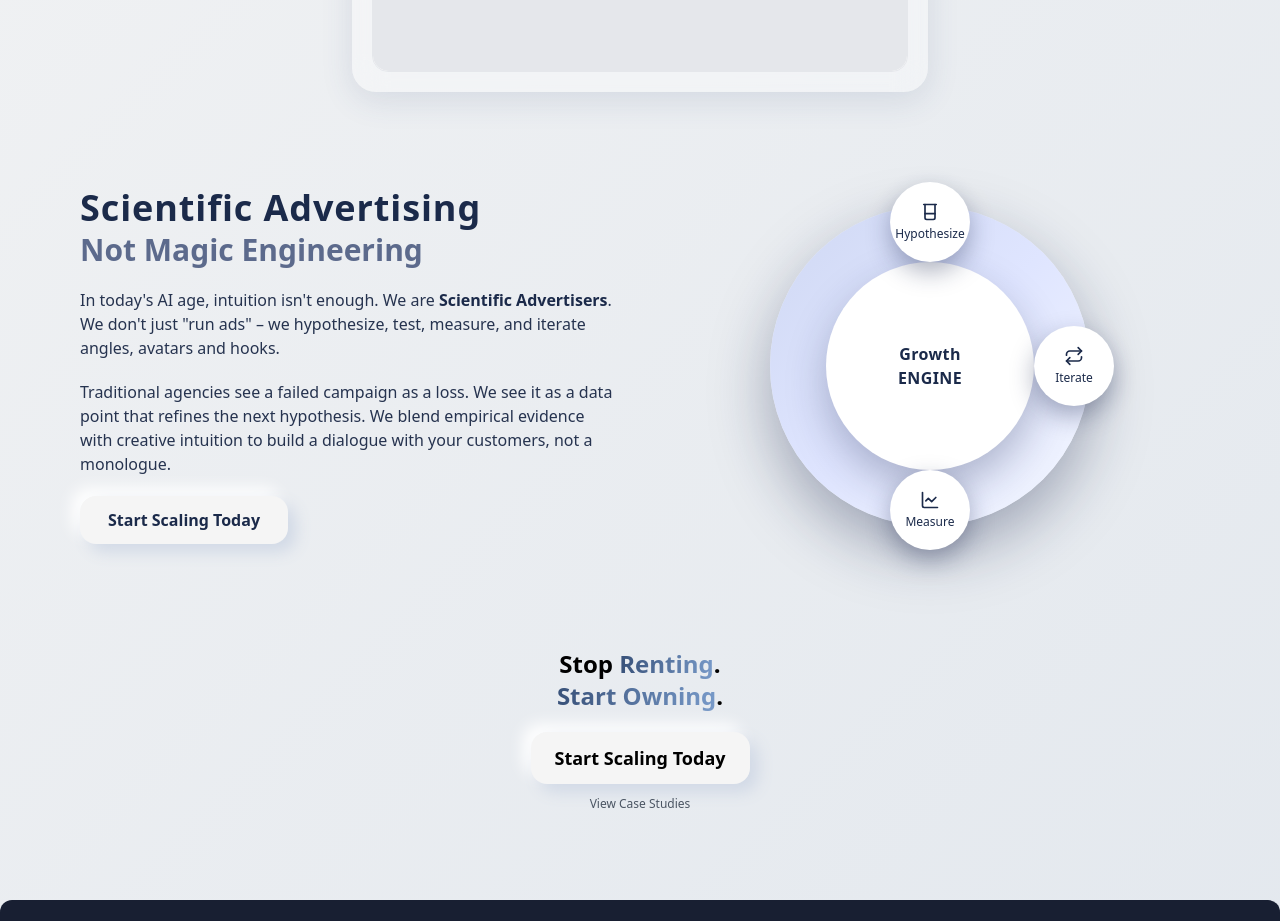
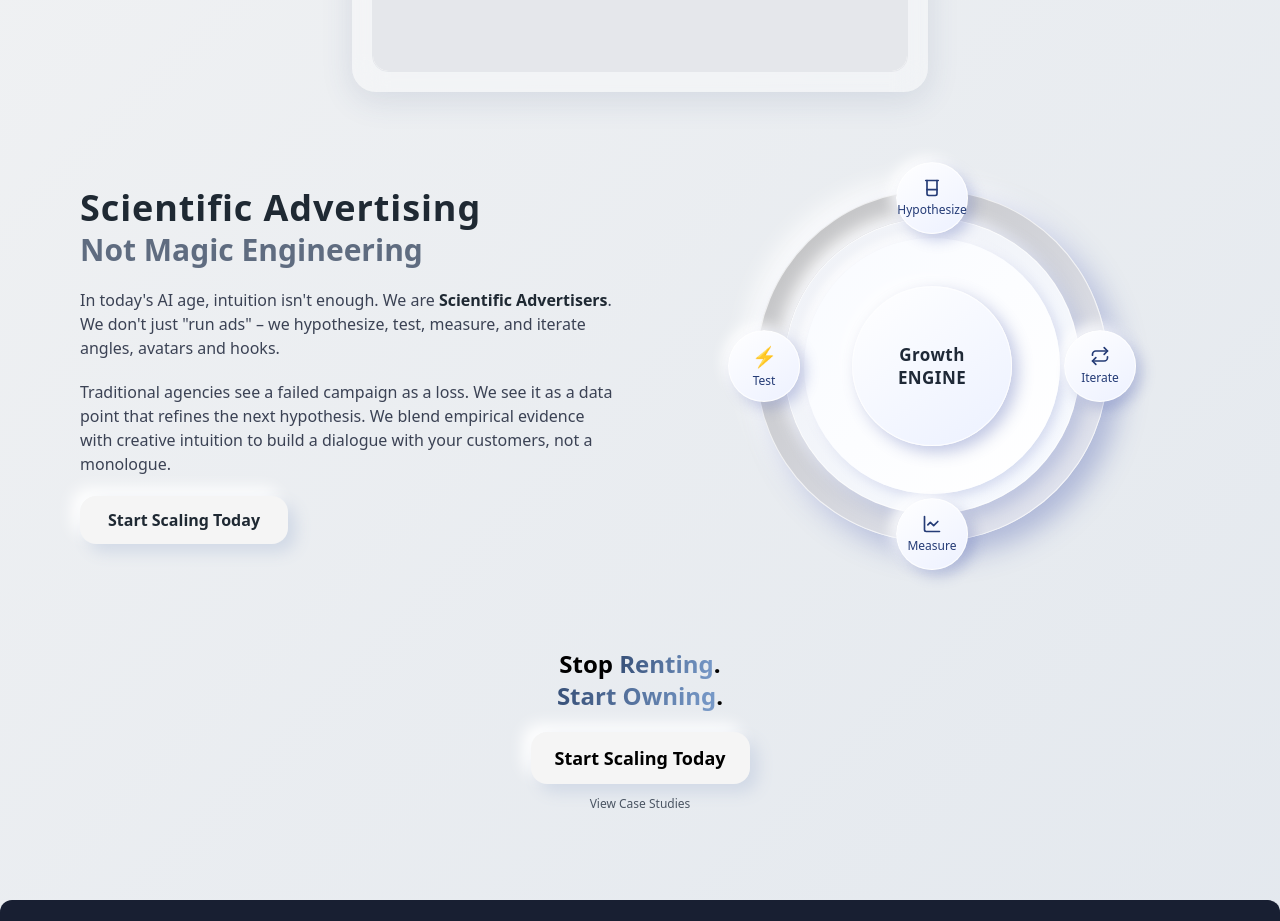
Before and after one commit to shubh-arlox/arlox, a Next.js app: page / in a window 1280 px wide. Shown: the part 1180-2101 px from the top of the page. Built offline with nearby package versions, Linux system fonts and the light colour scheme; grey boxes are pictures that could not be loaded.

Commit message:
new ScientificAdvertisingSection

```diff
--- a/components/ScientificAdvertisingSection.js
+++ b/components/ScientificAdvertisingSection.js
@@ -5,46 +5,83 @@ import { Beaker, Repeat, LineChart } from "lucide-react";
 
 export default function ScientificAdvertisingSection() {
   return (
-    <section className="w-full max-w-6xl mx-auto px-4 py-16 grid gap-10 md:grid-cols-2 items-center">
-      {/* LEFT: Text */}
+    <section className="w-full max-w-6xl mx-auto px-4 py-16 grid gap-12 md:grid-cols-2 items-center">
+      {/* LEFT: Text block */}
       <div className="space-y-5">
         <div>
           <h2 className="text-3xl md:text-4xl font-black leading-tight tracking-wide">
-            <span className="text-[#1b2a4a]">Scientific </span>
-            <span className="text-[#1b2a4a]">Advertising</span>
+            <span className="text-[#1f2933]">Scientific </span>
+            <span className="text-[#1f2933]">Advertising</span>
           </h2>
-          <p className="text-2xl md:text-3xl text-[#5c6a8c] font-semibold mt-1">
+          <p className="text-2xl md:text-3xl text-[#5f6c80] font-semibold mt-1">
             Not Magic Engineering
           </p>
         </div>
 
-        <p className="text-sm md:text-base text-[#26334f] leading-relaxed">
+        <p className="text-sm md:text-base text-[#3b4254] leading-relaxed">
           In today&apos;s AI age, intuition isn&apos;t enough. We are{" "}
-          <span className="font-semibold text-[#1b2a4a]">
+          <span className="font-semibold text-[#1f2933]">
             Scientific Advertisers
           </span>
           . We don&apos;t just &quot;run ads&quot; – we hypothesize, test,
           measure, and iterate angles, avatars and hooks.
         </p>
 
-        <p className="text-sm md:text-base text-[#26334f] leading-relaxed">
+        <p className="text-sm md:text-base text-[#3b4254] leading-relaxed">
           Traditional agencies see a failed campaign as a loss. We see it as a
           data point that refines the next hypothesis. We blend empirical
           evidence with creative intuition to build a dialogue with your
           customers, not a monologue.
         </p>
 
-        <button className="button-neumorphic mt-4 px-7 py-3 text-sm md:text-base font-semibold rounded-full shadow-neumorphic hover:scale-105 transition-transform text-[#1b2a4a]">
+        <button className="button-neumorphic mt-4 px-7 py-3 text-sm md:text-base font-semibold rounded-full shadow-neumorphic hover:scale-105 transition-transform text-[#1f2933]">
           Start Scaling Today
         </button>
       </div>
 
-      {/* RIGHT: Growth Engine circle */}
+      {/* RIGHT: Growth Engine – greyish base with blue shadows */}
       <div className="flex justify-center">
-        <div className="relative w-64 h-64 md:w-80 md:h-80 rounded-full bg-gradient-to-br from-[#cfd8f3] via-[#dfe5ff] to-[#f4f7ff] shadow-[0_24px_60px_rgba(24,35,74,0.35)] flex items-center justify-center">
-          {/* inner soft circle */}
-          <div className="w-40 h-40 md:w-52 md:h-52 rounded-full bg-white shadow-[0_18px_40px_rgba(24,35,74,0.28)] flex items-center justify-center border border-white/60">
-            <span className="text-sm md:text-base font-semibold text-[#1b2a4a] text-center tracking-wide">
+        <div className="relative w-64 h-64 sm:w-72 sm:h-72 md:w-[20rem] md:h-[20rem] lg:w-[22rem] lg:h-[22rem] flex items-center justify-center">
+          {/* Outer disc */}
+          <div
+            className="absolute inset-0 rounded-full border border-white/70"
+            style={{
+              background: "linear-gradient(135deg, #C0C0C0, #E6E9F5)",
+              boxShadow:
+                "12px 12px 28px rgba(64,83,168,0.35), -10px -10px 24px rgba(255,255,255,0.95)",
+            }}
+          />
+
+          {/* Middle disc */}
+          <div
+            className="absolute inset-5 sm:inset-6 md:inset-7 rounded-full border border-white/70"
+            style={{
+              background: "linear-gradient(135deg, #EFF1F6, #F7FAFF)",
+              boxShadow:
+                "7px 7px 18px rgba(79,99,184,0.26), -6px -6px 16px rgba(255,255,255,0.96)",
+            }}
+          />
+
+          {/* Inner disc */}
+          <div
+            className="absolute inset-11 sm:inset-12 md:inset-13 rounded-full"
+            style={{
+              background: "linear-gradient(135deg, #F9FBFF, #FFFFFF)",
+              boxShadow:
+                "4px 4px 12px rgba(79,99,184,0.20), -4px -4px 10px rgba(255,255,255,0.98)",
+            }}
+          />
+
+          {/* Center pill */}
+          <div
+            className="relative w-28 h-28 sm:w-32 sm:h-32 md:w-36 md:h-36 lg:w-40 lg:h-40 rounded-full flex items-center justify-center border border-white/85"
+            style={{
+              background: "linear-gradient(145deg, #FFFFFF, #ECF1FF)",
+              boxShadow:
+                "6px 6px 16px rgba(64,83,168,0.32), -6px -6px 18px rgba(255,255,255,0.98)",
+            }}
+          >
+            <span className="text-[14px] sm:text-[15px] md:text-[17px] font-semibold text-[#1f2937] text-center tracking-wide leading-snug">
               Growth
               <br />
               ENGINE
@@ -52,26 +89,62 @@ export default function ScientificAdvertisingSection() {
           </div>
 
           {/* Top: Hypothesize */}
-          <div className="absolute -top-4 md:-top-6 left-1/2 -translate-x-1/2">
-            <div className="w-18 h-18 md:w-20 md:h-20 rounded-full bg-white shadow-[0_10px_25px_rgba(24,35,74,0.35)] flex flex-col items-center justify-center text-[#1b2a4a] text-[10px] md:text-xs border border-white/70">
-              <Beaker className="w-4 h-4 md:w-5 md:h-5 mb-1" />
-              <span>Hypothesize</span>
+          <div className="absolute -top-6 sm:-top-7 left-1/2 -translate-x-1/2">
+            <div
+              className="w-16 h-16 sm:w-[4.5rem] sm:h-[4.5rem] rounded-full flex flex-col items-center justify-center text-[9px] sm:text-[10px] md:text-xs border border-white/85"
+              style={{
+                background: "linear-gradient(145deg, #FFFFFF, #EDF1FF)",
+                boxShadow:
+                  "6px 6px 14px rgba(64,83,168,0.28), -5px -5px 14px rgba(255,255,255,0.98)",
+              }}
+            >
+              <Beaker className="w-4 h-4 sm:w-5 sm:h-5 mb-1 text-[#243b76]" />
+              <span className="text-[#243b76]">Hypothesize</span>
+            </div>
+          </div>
+
+          {/* Left: Test */}
+          <div className="absolute top-1/2 -left-6 sm:-left-7 -translate-y-1/2">
+            <div
+              className="w-16 h-16 sm:w-[4.5rem] sm:h-[4.5rem] rounded-full flex flex-col items-center justify-center text-[9px] sm:text-[10px] md:text-xs border border-white/85"
+              style={{
+                background: "linear-gradient(145deg, #FFFFFF, #EDF1FF)",
+                boxShadow:
+                  "6px 6px 14px rgba(64,83,168,0.28), -5px -5px 14px rgba(255,255,255,0.98)",
+              }}
+            >
+              <span className="text-lg sm:text-xl mb-0.5 text-[#243b76]">⚡</span>
+              <span className="text-[#243b76]">Test</span>
             </div>
           </div>
 
           {/* Right: Iterate */}
-          <div className="absolute top-1/2 -right-4 md:-right-6 -translate-y-1/2">
-            <div className="w-18 h-18 md:w-20 md:h-20 rounded-full bg-white shadow-[0_10px_25px_rgba(24,35,74,0.35)] flex flex-col items-center justify-center text-[#1b2a4a] text-[10px] md:text-xs border border-white/70">
-              <Repeat className="w-4 h-4 md:w-5 md:h-5 mb-1" />
-              <span>Iterate</span>
+          <div className="absolute top-1/2 -right-6 sm:-right-7 -translate-y-1/2">
+            <div
+              className="w-16 h-16 sm:w-[4.5rem] sm:h-[4.5rem] rounded-full flex flex-col items-center justify-center text-[9px] sm:text-[10px] md:text-xs border border-white/85"
+              style={{
+                background: "linear-gradient(145deg, #FFFFFF, #EDF1FF)",
+                boxShadow:
+                  "6px 6px 14px rgba(64,83,168,0.28), -5px -5px 14px rgba(255,255,255,0.98)",
+              }}
+            >
+              <Repeat className="w-4 h-4 sm:w-5 sm:h-5 mb-1 text-[#243b76]" />
+              <span className="text-[#243b76]">Iterate</span>
             </div>
           </div>
 
           {/* Bottom: Measure */}
-          <div className="absolute -bottom-4 md:-bottom-6 left-1/2 -translate-x-1/2">
-            <div className="w-18 h-18 md:w-20 md:h-20 rounded-full bg-white shadow-[0_10px_25px_rgba(24,35,74,0.35)] flex flex-col items-center justify-center text-[#1b2a4a] text-[10px] md:text-xs border border-white/70">
-              <LineChart className="w-4 h-4 md:w-5 md:h-5 mb-1" />
-              <span>Measure</span>
+          <div className="absolute -bottom-6 sm:-bottom-7 left-1/2 -translate-x-1/2">
+            <div
+              className="w-16 h-16 sm:w-[4.5rem] sm:h-[4.5rem] rounded-full flex flex-col items-center justify-center text-[9px] sm:text-[10px] md:text-xs border border-white/85"
+              style={{
+                background: "linear-gradient(145deg, #FFFFFF, #EDF1FF)",
+                boxShadow:
+                  "6px 6px 14px rgba(64,83,168,0.28), -5px -5px 14px rgba(255,255,255,0.98)",
+              }}
+            >
+              <LineChart className="w-4 h-4 sm:w-5 sm:h-5 mb-1 text-[#243b76]" />
+              <span className="text-[#243b76]">Measure</span>
             </div>
           </div>
         </div>
```
